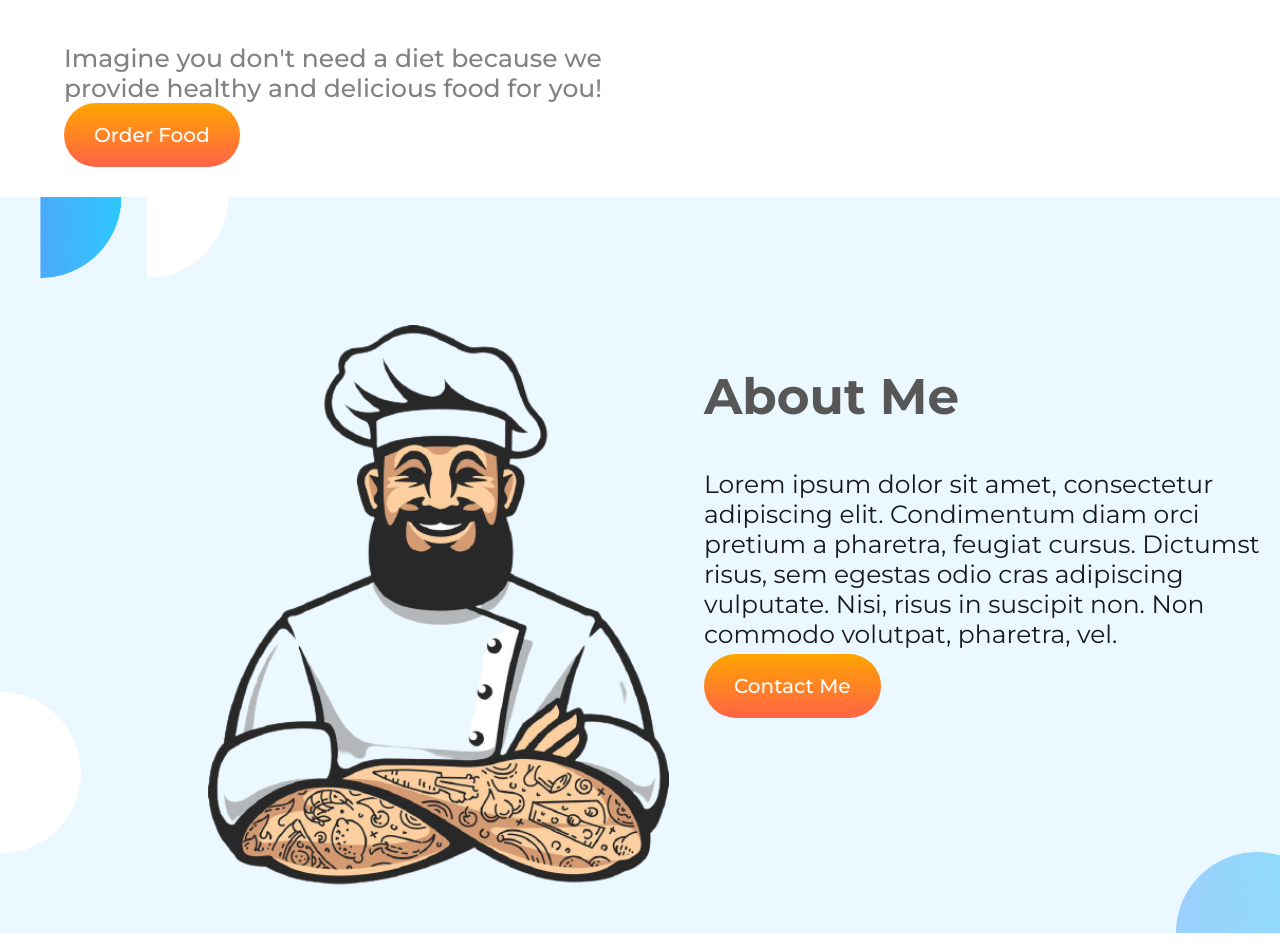
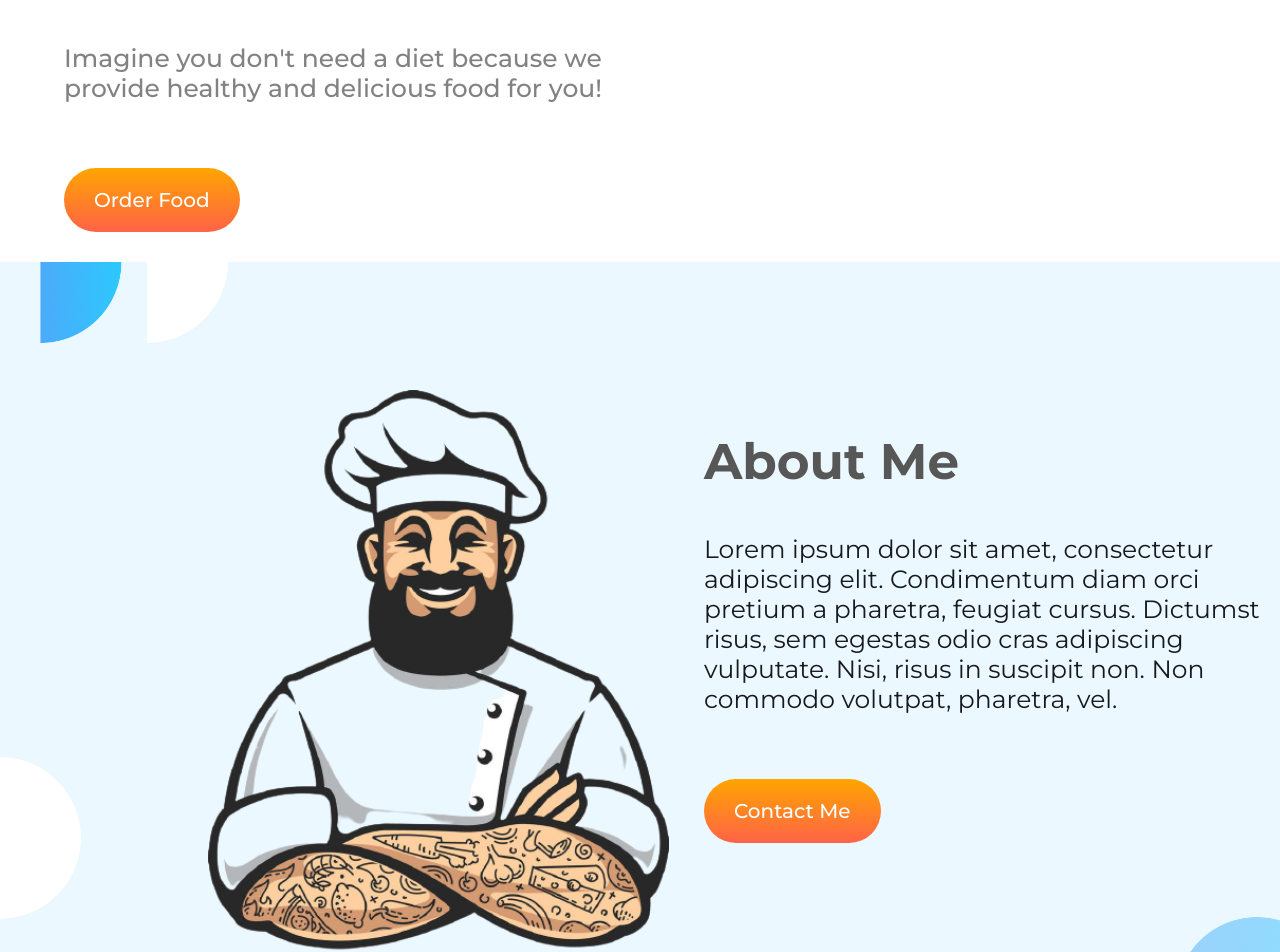
Before and after one commit to SyedRahadHossain/food-network, a plain HTML site: page index.html in a window 1280 px wide. Shown: the part 800-1752 px from the top of the page. Drawn offline with Linux system fonts and the light colour scheme.

Commit message:
button issue solved

```diff
--- a/index.html
+++ b/index.html
@@ -20,16 +20,18 @@
           <span class="highlighted-text">Skip</span> The Diet,<br />Just Eat
           Healthy<br />With Food Network
         </h1>
-        <p id="top-p" class="bottom-margin">
+        <p id="top-para">
           Imagine you don't need a diet because we provide healthy and delicious
           food for you!
         </p>
+        <div class="btn-padding">
           <a
             class="link-button"
             target="_blank"
             href="https://www.linkedin.com/in/syedrahadhossain/"
             >Order Food</a
           >
+        </div>
       </div>
       <div class="half-width">
         <img src="images/top-ok.png" alt="" />
@@ -47,7 +49,9 @@
           egestas odio cras adipiscing vulputate. Nisi, risus in suscipit non.
           Non commodo volutpat, pharetra, vel.
         </p>
-        <a class="link-button" target="_blank" href="">Contact Me</a>
+        <div class="btn-padding">
+          <a class="link-button" target="_blank" href="https://www.linkedin.com/in/syedrahadhossain/">Contact Me</a>
+        </div>
       </div>
     </section>
 
--- a/style.css
+++ b/style.css
@@ -23,7 +23,7 @@ p {
   font-size: 25px;
   color: #18191f;
 }
-#top-p {
+#top-para {
   font-size: 25px;
   font-weight: 500;
   color: #828282;
@@ -110,8 +110,8 @@ p {
   font-weight: 500;
   color: #18191f;
 }
-.bottom-margin {
-  margin-bottom: 20px;
+.btn-padding {
+  padding-top: 60px;
 }
 footer {
   background: #0b0d17;
```
Lines whose indentation alone changed are shown as unchanged.
